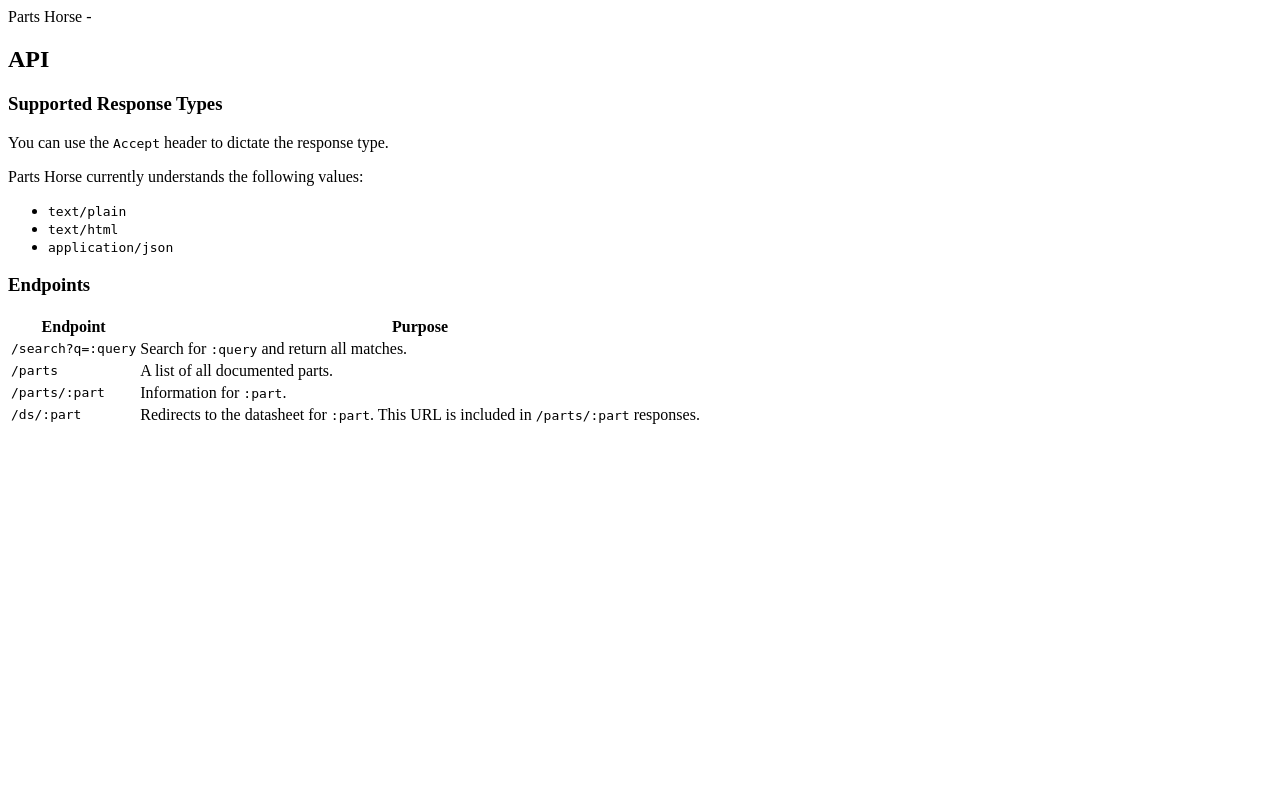
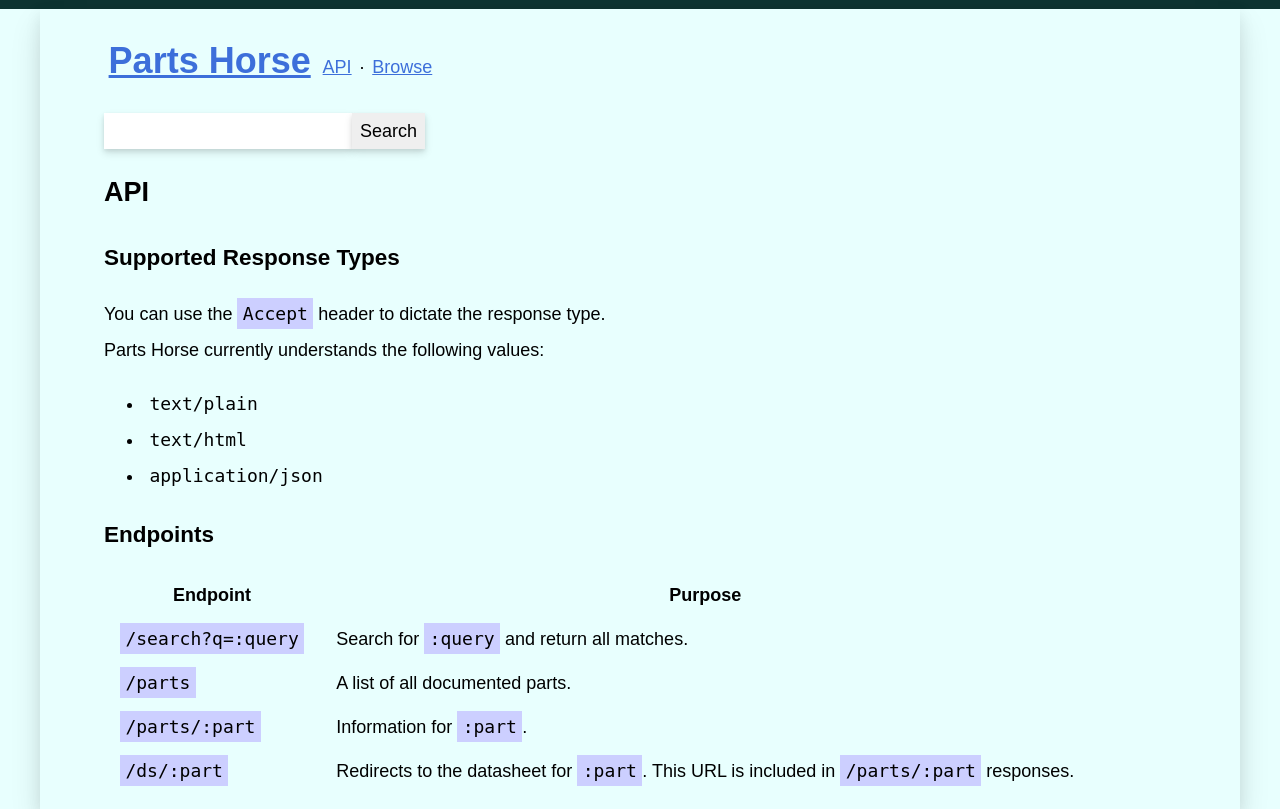
Before and after one commit to duckinator/parts.horse, a Python web app: template templates/api.html in a window 1280 px wide. Before the commit the page ends 424 px from the top, so only its background shows below. Run offline with Jinja, Linux system fonts and the light colour scheme; the template is opened without the code that fills it, so the values that code supplies are empty.

Commit message:
woooo redesign! :3

```diff
--- a/public/css/application.css
+++ b/public/css/application.css
@@ -1,32 +1,89 @@
+html {
+  --color-text: #222222;
+  --color-background: #e8fffe;
+  --color-border: #0d3331;
+
+  --shadow-medium: 0 4px 8px 0 rgba(0,0,0,.12),0 2px 4px 0 rgba(0,0,0,.08);
+  --shadow-large: 0 15px 30px 0 rgba(0,0,0,.11),0 5px 15px 0 rgba(0,0,0,.08);
+}
+
 html {
   box-sizing: border-box;
-  font-family: monospace;
+  font-family: sans-serif;
 }
 *, :after, :before { box-sizing: inherit; }
 
 body {
-  font-size: 150%;
-  padding: 1em;
-  margin: auto;
-  max-width: 80ch;
-  background: #eeefff;
-  line-height: 1.25em;
+  font-size: 1.125rem;
+  padding: 0;
+  margin: 0;
+  background: var(--color-background);
+  line-height: 2;
+  border-top: 0.5em solid var(--color-border);
 }
+main {
+  margin: 0 auto;
+  max-width: 1200px;
+  box-shadow: var(--shadow-large);
+}
+
+p { margin: 0; }
 pre { line-height: 1em; }
 
-a { padding: 0.5em 0; }
-header a {
-  display: inline-block;
-  margin-bottom: 0.7em;
+a {
+  --color-anchor: #3D6FDA;
+  color: var(--color-anchor);
+  padding-left: 0.128em;
+  padding-right: 0.128em;
+}
+a:hover, a:focus {
+  color: white;
+  background: var(--color-anchor);
 }
 
-input {
-  font-size: 1em;
-  padding: 0.5em;
-  border: 1px solid #bbb;
+.clearfix {
+  content: "";
+  display: table;
+  clear: both;
+}
+
+.part-info .summary,
+.part-info .pin-diagram,
+.search {
+  padding-top: 1rem;
+  padding-bottom: 1rem;
+}
+header h1 { margin: 0; }
+.search input {
+  padding-top: 0;
+  padding-bottom: 0;
+}
+
+.part-info .summary {
+  max-width: 40rem;
+}
+.part-info .pin-diagram {
+  text-align: center;
+  max-width: 30rem;
+}
+.part-info .pin-diagram pre {
+  text-align: left;
+}
+
+.diagram-links .left { float: left; }
+.diagram-links .right { float: right; }
+
+h1, h2, h3, h4, h5, h6 {
   margin: 0;
+  margin-bottom: 1rem;
+  line-height: 2;
 }
-#q { min-width: 25ch; }
+
+h1 { font-size: 2em; }
+h2 { font-size: 1.5em; }
+h3, h4, h5, h6 { font-size: 1.25em; }
+
+header > h1 { display: inline-block; }
 
 .search-result { padding-bottom: 1.5em; }
 
@@ -37,25 +94,60 @@
 }
 li code { background-color: transparent; }
 
-table, tr, th, td, input { border: 1px solid #bbb; }
-
-table {
-  border-collapse: collapse;
+input {
+  font-size: 1.125rem;
+  line-height: 2;
+  padding-left: 0.5rem;
+  padding-right: 0.5rem;
+  border: none;
+  box-shadow: var(--shadow-medium);
+}
+input[type=text] {
+  background: white;
 }
 
-tr {
-  border-top: none;
-  border-left: none;
-  border-right: none;
+table { border-collapse: collapse; }
+tr, th, td { border: none; }
+
+th { font-weight: bold; }
+th, td { padding: 0; }
+
+.pin-details { width: 100%; }
+.pin-details div {
+  width: 49%;
+  margin: 0;
+  margin-bottom: 1rem;
+  display: inline-block;
+}
+.pin-details div table {
+  width: 100%;
 }
 
-th { font-weight: bold; }
-th, td {
-  border-top: none;
-  border-left: none;
-  border-bottom: none;
-  padding: 1em;
+.pin-details h3 {
+  margin: 0;
+  padding-left: 1rem;
 }
-th:last-child, td:last-child {
-  border-right: none;
+
+@media(max-width: 45ch) {
+  .search input[type=text],
+  .search input[type=submit] {
+    width: 100%;
+  }
 }
+
+@media(min-width: 960px) {
+  main {
+    padding: 1rem 4rem;
+  }
+
+  .part-info { width: 80%; }
+  .part-info .summary { float: left; }
+  .part-info .pin-diagram { float: right; }
+
+  th, td {
+    padding-top: 0.25rem;
+    padding-bottom: 0.25rem;
+    padding-left: 1rem;
+    padding-right: 1rem;
+  }
+}
--- a/templates/base.html
+++ b/templates/base.html
@@ -1,5 +1,4 @@
 {% from 'macros.html' import link with context -%}
-{% if response.is_html -%}
 <!doctype html>
 <html>
   <head>
@@ -9,19 +8,17 @@
     <link rel="stylesheet" href="/css/application.css">
   </head>
   <body>
+    <main class="mx-auto px-16 py-4 leading-loose shadow-lg">
       <header>
-<h1>Parts Horse</h1>
-<a href="/">Home</a> &middot; <!--
---><a href="/api">API</a> &middot; <!--
---><a href="/parts">Browse</a> &middot; <!--
---><a href="/search">Search</a>
+        <h1><a href="/">Parts Horse</a></h1>
+        <a href="/api">API</a>&nbsp;&middot;&nbsp;<a href="/parts">Browse</a>
+        <form class="search py-4" action="/search" method="get">
+          <input class="leading-loose bg-white" type="text" id="q" name="q" value=""><!--
+          --><input class="leading-loose" type="submit" value="Search">
+        </form>
       </header>
-{%- else -%}
-Parts Horse - {% endif -%}
 
 {% block content %}{% endblock %}
-
-{%- if response.is_html %}
+    </main>
   </body>
 </html>
-{%- endif %}
--- a/templates/datasheets.html
+++ b/templates/datasheets.html
@@ -1,3 +1,2 @@
-{% from 'macros.html' import link with context -%}
-
-Redirecting to {{ link(page.datasheet_redirect_target) }}.
+<!doctype html>
+<p>Redirecting to <a href="{{ page.datasheet_redirect_target }}">{{ page.datasheet_redirect_target }}</a></p>
--- a/templates/datasheets.txt
+++ /dev/null
@@ -1 +0,0 @@
-{% extends 'datasheets.html' %}
--- a/templates/directoryentry.txt
+++ /dev/null
@@ -1 +0,0 @@
-{% extends 'directoryentry.html' -%}
--- a/templates/home.html
+++ b/templates/home.html
@@ -1,10 +1,6 @@
 {% extends 'base.html' %}
 
 {%- block content %}
-
-<form class="search" action="/search" method="get">
-  <input type="text" id="q" name="q" value="{{ page.query }}"><input type="submit" value="Search">
-</form>
 
 <p>Can't find a part? <a href="https://github.com/duckinator/parts.horse/issues/new?title=[PART+REQUEST]+&body=Could+you+please+add+information+for+_____?">Ask us to add it.</a></p>
 
--- a/templates/search.html
+++ b/templates/search.html
@@ -1,9 +1,5 @@
 {% extends 'base.html' %}
 {% block content %}
-
-<form class="search" action="/search" method="get">
-  <input type="text" id="q" name="q" value="{{ page.query }}"><input type="submit" value="Search">
-</form>
 
 <ol class="search-results">
 {% for result in page.results %}
```
Also changed, not shown: templates/api.txt (deleted, +0 -16 lines), templates/directory.txt (deleted, +0 -12 lines), templates/directoryentry.html (+67 -26 lines), templates/home.txt (deleted, +0 -10 lines), templates/search.txt (deleted, +0 -13 lines), web/base.py (+2 -5 lines). Lines whose indentation alone changed are shown as unchanged.
